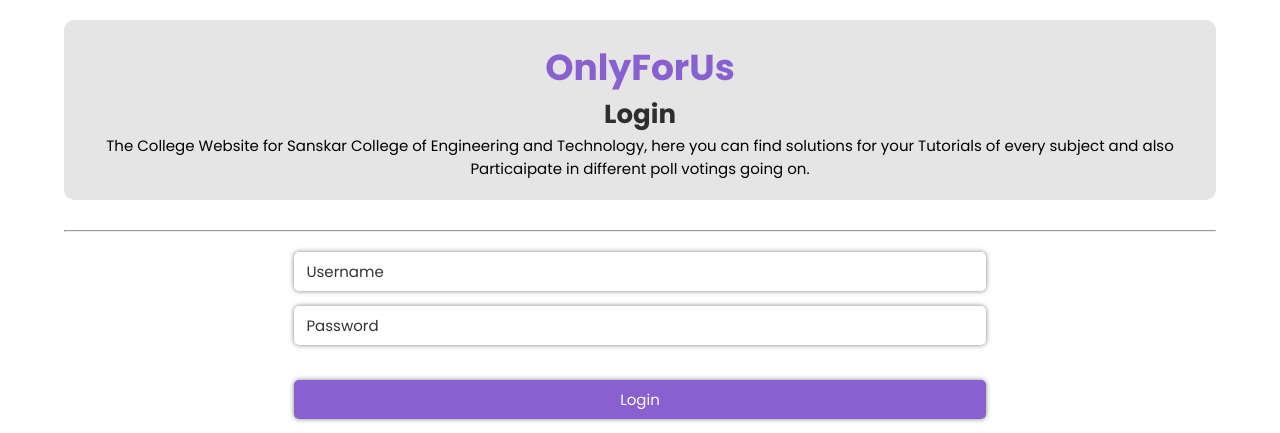
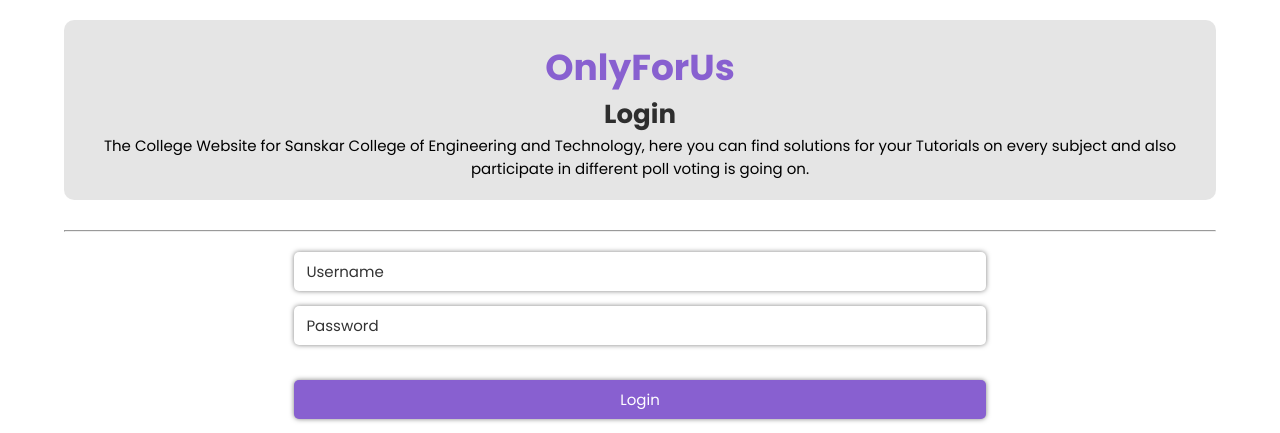
Before and after one commit to ShashankShishodia21/only-for-us, a Django app: page /login/ in a window 1280 px wide. Shown: the top 433 px of the page. Run offline with Django 4.2, Linux system fonts and the light colour scheme.

Commit message:
Corrected grammatical mistakes in login.html

```diff
--- a/main/templates/main/login.html
+++ b/main/templates/main/login.html
@@ -10,8 +10,8 @@
             <h3>Login</h3>
             <p>
                 The College Website for Sanskar College of Engineering and Technology, here you can find
-                solutions for your Tutorials of every subject and also Particaipate in different
-                poll votings going on.
+                solutions for your Tutorials on every subject and also participate in different
+                poll voting is going on.
             </p>
         </div>
         <hr>
```
